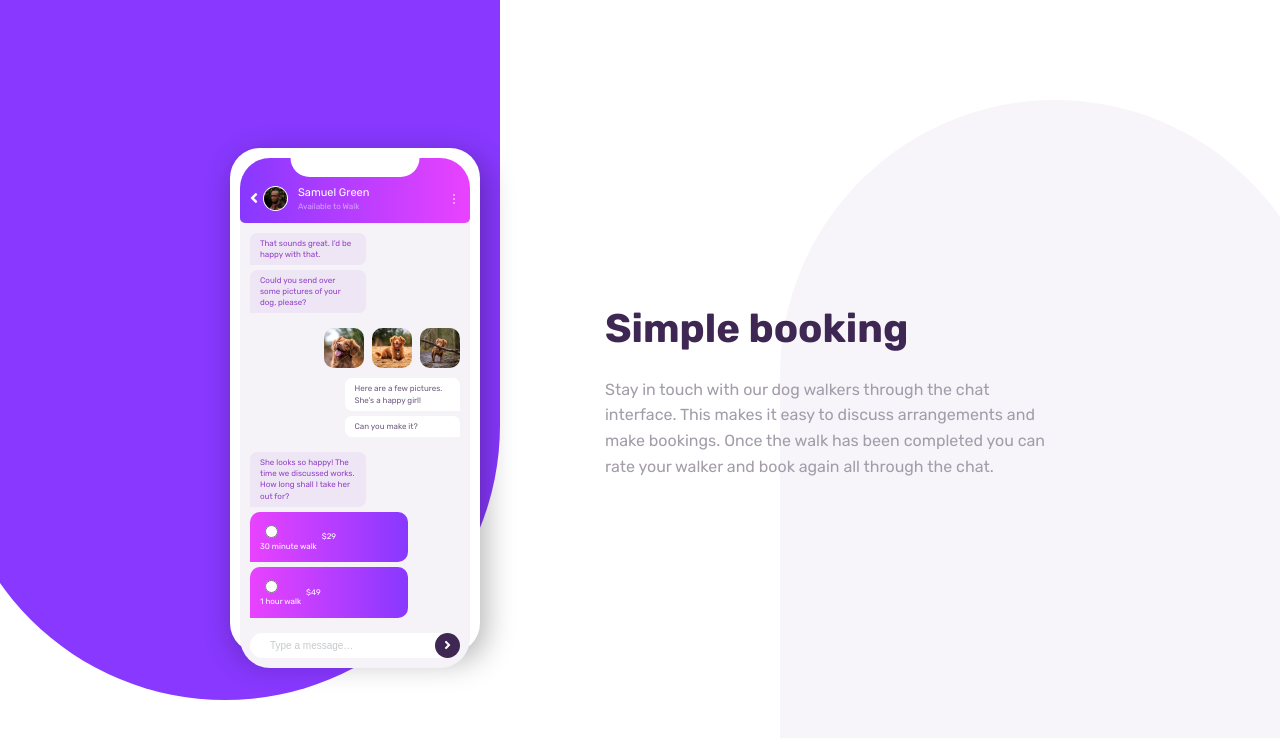
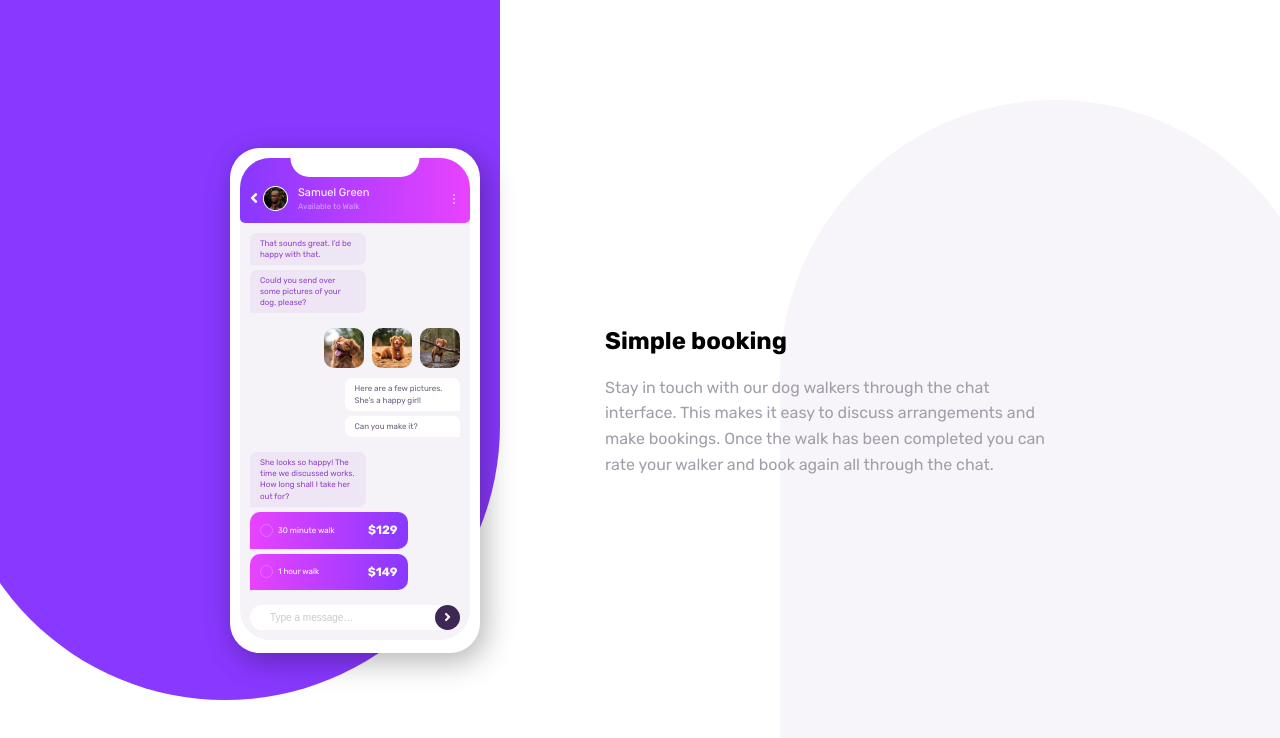
Before and after one commit to Glory-Dev/Frontend-Mentor-Chat-App-CSS-Illustration-Master, a plain HTML site: page index.html in a window 1280 px wide. Drawn offline with Linux system fonts and the light colour scheme.

Commit message:
Update index.html

```diff
--- a/index.html
+++ b/index.html
@@ -60,24 +60,16 @@
                 I take her out for?
               </p>
               <div class="message left offer">
-                <div class="time">
-                  <div class="radio-input">
-                    <input type="radio" name="offer" id="offer" />
-                    <label for="offer"></label>
-                  </div>
-                  30 minute walk
-                </div>
-                <div class="price">$29</div>
+                <input type="radio" name="offer" id="offer" />
+                <label for="offer"
+                  >30 minute walk <span class="price">$129</span></label
+                >
               </div>
               <div class="message left offer">
-                <div class="time">
-                  <div class="radio-input">
-                    <input type="radio" name="offer" id="second-offer" />
-                    <label for="second-offer"></label>
-                  </div>
-                  1 hour walk
-                </div>
-                <div class="price">$49</div>
+                <input type="radio" name="offer" id="second-offer" />
+                <label for="second-offer"
+                  >1 hour walk <span class="price">$149</span></label
+                >
               </div>
               <div class="type-message">
                 <input type="text" placeholder="Type a message…" />
@@ -87,7 +79,7 @@
           </div>
         </section>
         <article class="text">
-          <h3>Simple booking</h3>
+          <h1>Simple booking</h1>
           <p>
             Stay in touch with our dog walkers through the chat interface. This
             makes it easy to discuss arrangements and make bookings. Once the
```
